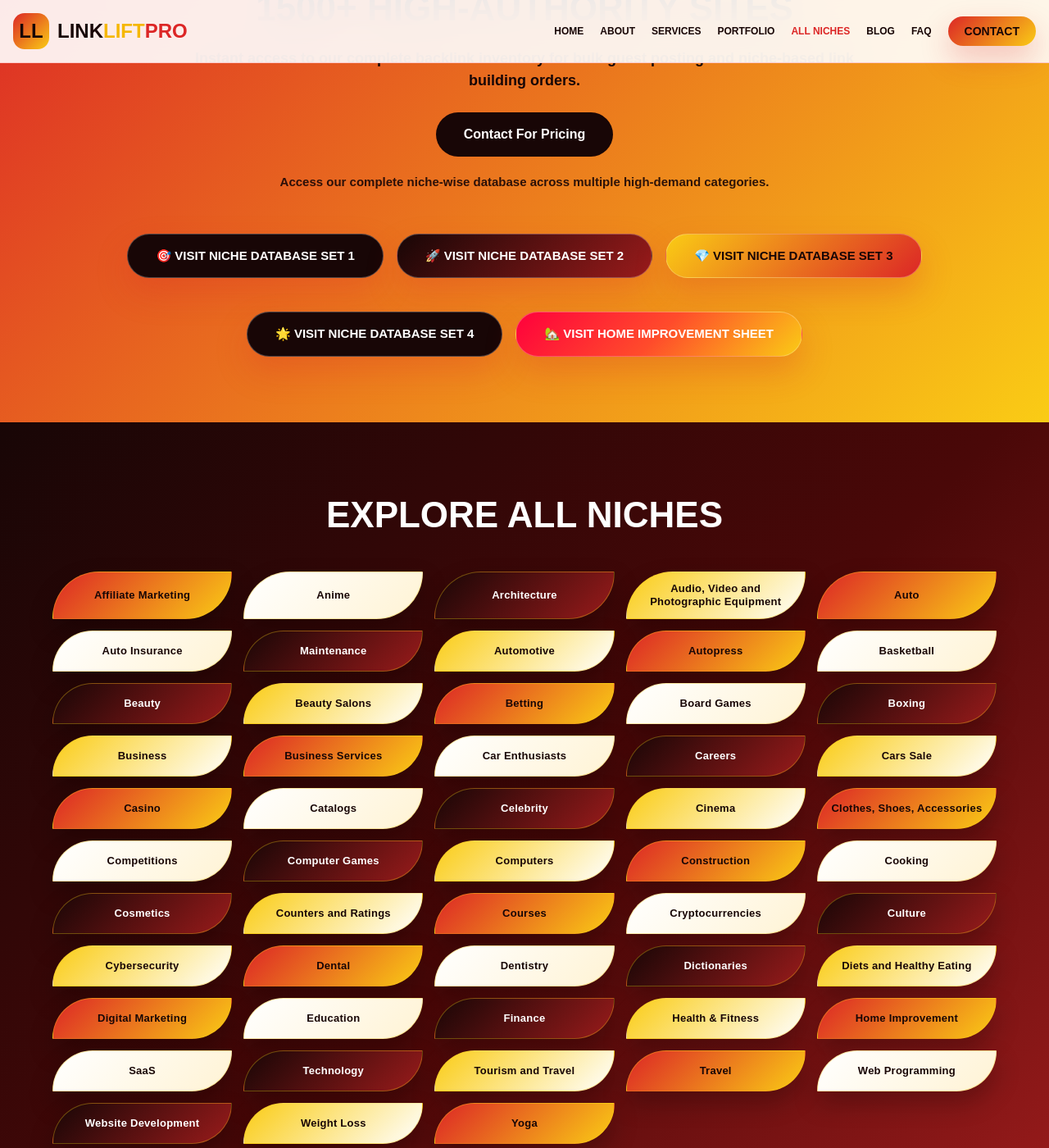
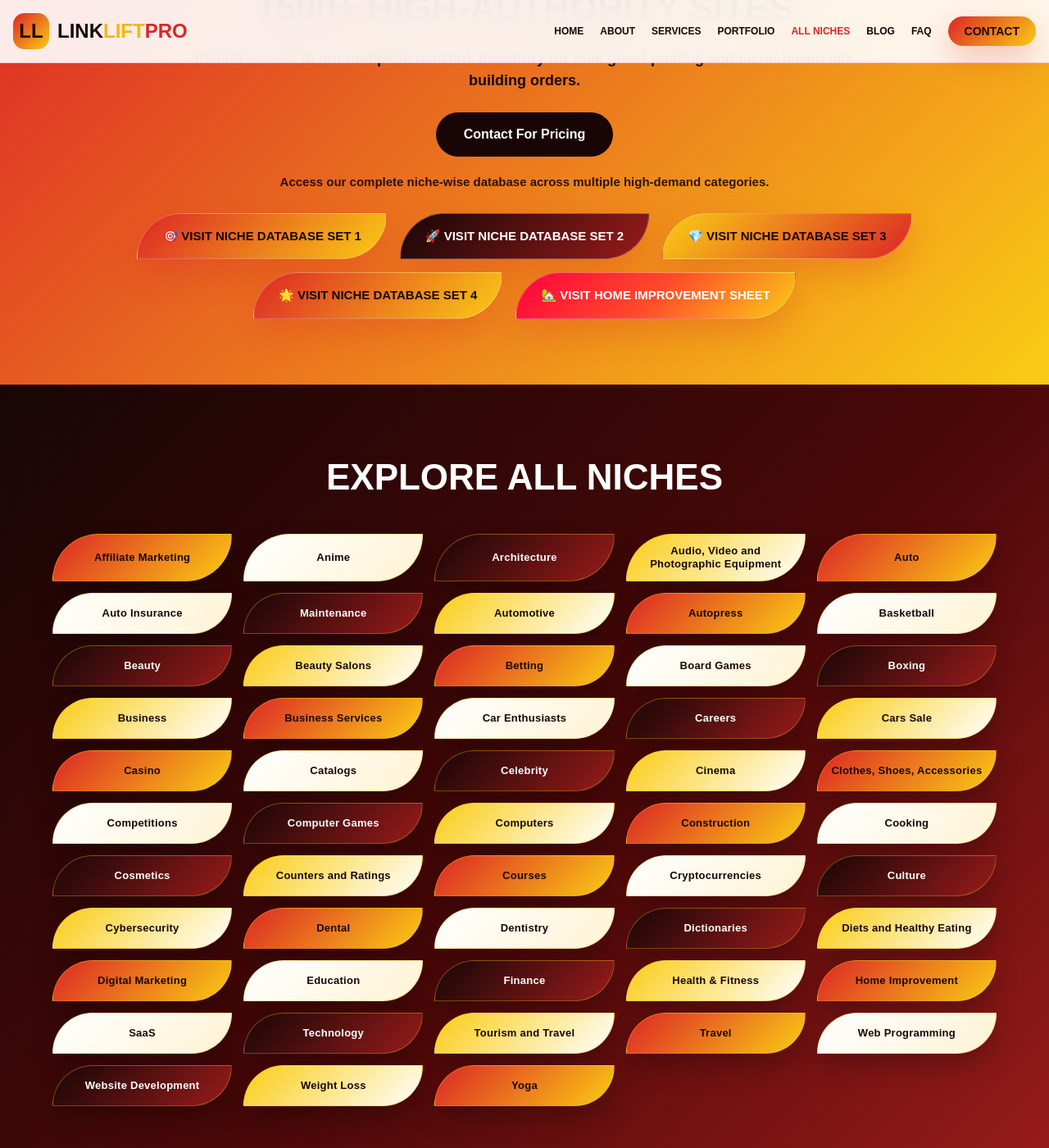
Before and after one commit to Nadeemmayo/linkliftpro.online, a Jekyll site: the page built from all-niches-sites.html, in a window 1280 px wide and 1400 px high, scrolled down 1171 px. Shown: the whole window at 82% size. Built offline with Jekyll 4.4.1, drawn with Linux system fonts in a browser that asks for light colours; nearby versions of some CDN libraries.

Commit message:
Update all-niches-sites.html

```diff
--- a/all-niches-sites.html
+++ b/all-niches-sites.html
@@ -36,13 +36,8 @@
 <link rel="stylesheet" href="https://cdnjs.cloudflare.com/ajax/libs/font-awesome/6.5.0/css/all.min.css">
 
 <style>
-html{
-scroll-behavior:smooth;
-}
-
-*{
-box-sizing:border-box;
-}
+html{scroll-behavior:smooth;}
+*{box-sizing:border-box;}
 
 body{
 margin:0;
@@ -52,10 +47,7 @@
 overflow-x:hidden;
 }
 
-a{
-text-decoration:none;
-color:inherit;
-}
+a{text-decoration:none;color:inherit;}
 
 .hero-bg{
 background:
@@ -64,21 +56,9 @@
 linear-gradient(135deg,#fffaf0 0%,#ffffff 45%,#fff0f0 100%);
 }
 
-.dark-bg{
-background:linear-gradient(135deg,#180606 0%,#4a0808 55%,#991b1b 100%);
-}
-
-.red-text{
-color:#dc2626;
-}
-
-.gold-text{
-color:#f5b700;
-}
-
-.deep-text{
-color:#180606;
-}
+.red-text{color:#dc2626;}
+.gold-text{color:#f5b700;}
+.deep-text{color:#180606;}
 
 .logo-mark{
 width:44px;
@@ -104,9 +84,7 @@
 box-shadow:0 16px 35px rgba(220,38,38,.25);
 }
 
-.main-btn:hover{
-transform:scale(1.05);
-}
+.main-btn:hover{transform:scale(1.05);}
 
 .outline-btn{
 border:2px solid #dc2626;
@@ -124,13 +102,8 @@
 color:#fff;
 }
 
-.mobile-menu{
-display:none;
-}
-
-.mobile-menu.active{
-display:block;
-}
+.mobile-menu{display:none;}
+.mobile-menu.active{display:block;}
 
 .niche-inventory-section{
 padding:70px 6%;
@@ -277,7 +250,7 @@
 margin:auto;
 }
 
-.cta a{
+.cta>a{
 display:inline-block;
 margin-top:25px;
 background:#180606;
@@ -288,297 +261,8 @@
 transition:.3s;
 }
 
-.cta a:hover{
-transform:scale(1.05);
-}
+.cta>a:hover{transform:scale(1.05);}
 
-.niche-wrap{
-display:flex;
-flex-wrap:wrap;
-gap:14px;
-justify-content:center;
-margin-top:40px;
-}
-
-.niche-pill{
-background:#ffffff;
-border:1px dashed rgba(220,38,38,.45);
-color:#dc2626;
-padding:12px 20px;
-border-radius:40px;
-font-weight:900;
-font-size:14px;
-box-shadow:0 14px 35px rgba(80,10,10,.08);
-transition:.3s;
-}
-
-.niche-pill:hover{
-background:#dc2626;
-color:#ffffff;
-transform:translateY(-3px);
-}
-
-.footer{
-background:#180606;
-border-top:1px solid rgba(250,204,21,.20);
-padding:32px 20px;
-text-align:center;
-color:#fff;
-}
-
-.footer-logo{
-font-size:22px;
-font-weight:900;
-}
-
-.footer p{
-color:#ffd6d6;
-font-size:14px;
-margin-top:8px;
-}
-
-@media(max-width:768px){
-.desktop-menu{
-display:none!important;
-}
-
-.mobile-menu{
-background:#fffaf0;
-padding:18px 24px;
-border-top:1px solid rgba(220,38,38,.15);
-}
-
-.mobile-menu a{
-display:block;
-padding:12px 0;
-color:#180606;
-font-weight:bold;
-text-transform:uppercase;
-font-size:13px;
-border-bottom:1px solid rgba(220,38,38,.08);
-}
-
-.niche-inventory-section{
-padding:50px 18px;
-}
-
-.niche-inventory-section h2{
-font-size:30px;
-}
-
-.hero-title{
-font-size:38px!important;
-}
-}
-</style>
-
-<script type="application/ld+json">
-{
-"@context":"https://schema.org",
-"@type":"CollectionPage",
-"name":"All Niches",
-"url":"https://linkliftpro.online/all-niches-sites.html",
-"description":"{{ site.data.all_niches.seo.description | escape }}",
-"publisher":{
-"@type":"Organization",
-"name":"LinkLiftPro",
-"url":"https://linkliftpro.online/"
-},
-"provider":{
-"@type":"Organization",
-"name":"LinkLiftPro"
-}
-}
-</script>
-
-</head>
-
-<body>
-
-<nav class="sticky top-0 z-50 bg-white/90 backdrop-blur-xl border-b border-red-200">
-<div class="max-w-7xl mx-auto flex justify-between items-center p-4">
-
-<a href="index.html" class="text-2xl font-black deep-text flex items-center">
-<span class="logo-mark">LL</span>
-LINK<span class="gold-text">LIFT</span><span class="red-text">PRO</span>
-</a>
-
-<div class="desktop-menu hidden md:flex gap-5 font-bold text-xs uppercase items-center">
-<a href="index.html" class="hover:text-red-600 transition">Home</a>
-<a href="about.html" class="hover:text-red-600 transition">About</a>
-<a href="services.html" class="hover:text-red-600 transition">Services</a>
-<a href="portfolio.html" class="hover:text-red-600 transition">Portfolio</a>
-<a href="all-niches-sites.html" class="red-text transition">All Niches</a>
-<a href="blog.html" class="hover:text-red-600 transition">Blog</a>
-<a href="FAQs.html" class="hover:text-red-600 transition">FAQ</a>
-<a href="contact.html" class="main-btn text-sm px-5 py-2">Contact</a>
-</div>
-
-<button class="mobile-menu-btn text-3xl md:hidden deep-text" type="button">
-<i class="fas fa-bars"></i>
-</button>
-
-</div>
-
-<div class="mobile-menu">
-<a href="index.html">Home</a>
-<a href="about.html">About</a>
-<a href="services.html">Services</a>
-<a href="portfolio.html">Portfolio</a>
-<a href="all-niches-sites.html" class="red-text">All Niches</a>
-<a href="blog.html">Blog</a>
-<a href="FAQs.html">FAQ</a>
-<a href="contact.html">Contact</a>
-</div>
-</nav>
-
-
-<!-- HERO -->
-<section class="hero-bg py-24 px-6 text-center">
-<div class="max-w-6xl mx-auto">
-
-<span class="inline-block border border-red-400/30 bg-white/70 text-red-700 text-xs font-black uppercase tracking-[4px] px-5 py-2 rounded-full mb-6">
-{{ site.data.all_niches.hero.badge | escape }}
-</span>
-
-<h1 class="hero-title text-4xl md:text-6xl font-black uppercase leading-tight mb-6 deep-text">
-{{ site.data.all_niches.hero.heading_before | escape }}
-<span class="red-text">
-{{ site.data.all_niches.hero.highlighted_heading | escape }}
-</span>
-</h1>
-
-<p class="text-[#5a2b2b] text-lg md:text-xl max-w-3xl mx-auto mb-9">
-{{ site.data.all_niches.hero.description | escape }}
-</p>
-
-<div class="flex justify-center gap-4 flex-wrap">
-
-<a href="{{ site.data.all_niches.hero.primary_button_url }}"
-class="main-btn">
-{{ site.data.all_niches.hero.primary_button_text | escape }}
-</a>
-
-<a href="{{ site.data.all_niches.hero.secondary_button_url }}"
-class="outline-btn">
-{{ site.data.all_niches.hero.secondary_button_text | escape }}
-</a>
-
-</div>
-
-</div>
-</section>
-
-
-<!-- DYNAMIC WEBSITE INVENTORY -->
-<section class="niche-inventory-section" id="inventory">
-
-<h2>
-{{ site.data.all_niches.inventory.heading_before | escape }}
-<span class="red-text">
-{{ site.data.all_niches.inventory.highlighted_heading | escape }}
-</span>
-</h2>
-
-<p class="niche-subtitle">
-{{ site.data.all_niches.inventory.description | escape }}
-</p>
-
-<div class="niche-search-wrap">
-<input
-type="text"
-id="nicheTableSearch"
-placeholder="{{ site.data.all_niches.inventory.search_placeholder | escape }}"
->
-</div>
-
-<div class="niche-table-wrap">
-
-<table class="niche-inventory-table" id="nicheInventoryTable">
-
-<thead>
-<tr>
-<th>Websites</th>
-<th>Niche</th>
-<th>DR</th>
-<th>DA</th>
-<th>Country</th>
-<th>Lang</th>
-<th>Traffic</th>
-<th>Price (USD)</th>
-</tr>
-</thead>
-
-<tbody>
-
-{% assign inventory = site.website_inventory | sort: "title" %}
-
-{% if inventory.size > 0 %}
-
-{% for website in inventory %}
-
-<tr>
-
-<td>
-<a
-href="{{ website.url | escape }}"
-target="_blank"
-rel="noopener noreferrer">
-{{ website.title | escape }}
-</a>
-</td>
-
-<td>
-{{ website.niche | escape }}
-</td>
-
-<td class="metric-cell">
-{{ website.dr }}
-</td>
-
-<td class="metric-cell">
-{{ website.da }}
-</td>
-
-<td>
-{{ website.country | default: "-" | escape }}
-</td>
-
-<td>
-{{ website.language | default: "-" | escape }}
-</td>
-
-<td class="traffic-cell">
-{{ website.traffic | escape }}
-</td>
-
-<td class="price-cell">
-{{ website.price | escape }}
-</td>
-
-</tr>
-
-{% endfor %}
-
-{% else %}
-
-<tr>
-<td colspan="8" class="empty-inventory">
-Website inventory is being updated.
-</td>
-</tr>
-
-{% endif %}
-
-</tbody>
-
-</table>
-
-</div>
-</section>
-
-
-<style>
 .database-buttons{
 margin-top:26px;
 display:flex;
@@ -588,40 +272,40 @@
 }
 
 .database-btn{
-display:inline-flex;
+display:inline-flex!important;
 align-items:center;
 justify-content:center;
-padding:16px 30px;
-border-radius:999px 28px 999px 28px;
+padding:16px 30px!important;
+border-radius:999px 28px 999px 28px!important;
 font-size:15px;
 font-weight:900;
 text-decoration:none;
-color:#180606;
-background:linear-gradient(135deg,#dc2626,#facc15);
+color:#180606!important;
+background:linear-gradient(135deg,#dc2626,#facc15)!important;
 box-shadow:0 18px 38px rgba(220,38,38,.25);
 transition:.3s;
 border:1px solid rgba(255,255,255,.25);
 }
 
 .database-btn:hover{
-transform:translateY(-5px) scale(1.03);
-border-radius:28px 999px 28px 999px;
+transform:translateY(-5px) scale(1.03)!important;
+border-radius:28px 999px 28px 999px!important;
 box-shadow:0 24px 55px rgba(220,38,38,.35);
 }
 
 .database-btn.dark{
-background:linear-gradient(135deg,#180606,#991b1b);
-color:#ffffff;
+background:linear-gradient(135deg,#180606,#991b1b)!important;
+color:#ffffff!important;
 }
 
 .database-btn.gold{
-background:linear-gradient(135deg,#facc15,#dc2626);
-color:#180606;
+background:linear-gradient(135deg,#facc15,#dc2626)!important;
+color:#180606!important;
 }
 
 .database-btn.home{
-background:linear-gradient(135deg,#ff003c,#ff4b2b,#facc15);
-color:#ffffff;
+background:linear-gradient(135deg,#ff003c,#ff4b2b,#facc15)!important;
+color:#ffffff!important;
 }
 
 .section{
@@ -694,26 +378,60 @@
 border-color:#facc15;
 }
 
+.footer{
+background:#180606;
+border-top:1px solid rgba(250,204,21,.20);
+padding:32px 20px;
+text-align:center;
+color:#fff;
+}
+
+.footer-logo{
+font-size:22px;
+font-weight:900;
+}
+
+.footer p{
+color:#ffd6d6;
+font-size:14px;
+margin-top:8px;
+}
+
 @media(max-width:1150px){
-.niche-wrap{
-grid-template-columns:repeat(4,1fr);
-}
+.niche-wrap{grid-template-columns:repeat(4,1fr);}
 }
 
 @media(max-width:850px){
-.niche-wrap{
-grid-template-columns:repeat(3,1fr);
+.niche-wrap{grid-template-columns:repeat(3,1fr);}
+.section h2{font-size:34px;}
 }
 
-.section h2{
-font-size:34px;
+@media(max-width:768px){
+.desktop-menu{display:none!important;}
+
+.mobile-menu{
+background:#fffaf0;
+padding:18px 24px;
+border-top:1px solid rgba(220,38,38,.15);
 }
+
+.mobile-menu a{
+display:block;
+padding:12px 0;
+color:#180606;
+font-weight:bold;
+text-transform:uppercase;
+font-size:13px;
+border-bottom:1px solid rgba(220,38,38,.08);
+}
+
+.niche-inventory-section{padding:50px 18px;}
+.niche-inventory-section h2{font-size:30px;}
+.hero-title{font-size:38px!important;}
 }
 
 @media(max-width:560px){
-.section{
-padding:60px 18px;
-}
+.section{padding:60px 18px;}
 
 .niche-wrap{
 grid-template-columns:repeat(2,1fr);
@@ -728,21 +446,207 @@
 }
 </style>
 
+<script type="application/ld+json">
+{
+"@context":"https://schema.org",
+"@type":"CollectionPage",
+"name":"All Niches",
+"url":"https://linkliftpro.online/all-niches-sites.html",
+"description":"{{ site.data.all_niches.seo.description | escape }}",
+"publisher":{
+"@type":"Organization",
+"name":"LinkLiftPro",
+"url":"https://linkliftpro.online/"
+},
+"provider":{
+"@type":"Organization",
+"name":"LinkLiftPro"
+}
+}
+</script>
+</head>
+
+<body>
+
+<nav class="sticky top-0 z-50 bg-white/90 backdrop-blur-xl border-b border-red-200">
+<div class="max-w-7xl mx-auto flex justify-between items-center p-4">
+
+<a href="index.html" class="text-2xl font-black deep-text flex items-center">
+<span class="logo-mark">LL</span>
+LINK<span class="gold-text">LIFT</span><span class="red-text">PRO</span>
+</a>
+
+<div class="desktop-menu hidden md:flex gap-5 font-bold text-xs uppercase items-center">
+<a href="index.html" class="hover:text-red-600 transition">Home</a>
+<a href="about.html" class="hover:text-red-600 transition">About</a>
+<a href="services.html" class="hover:text-red-600 transition">Services</a>
+<a href="portfolio.html" class="hover:text-red-600 transition">Portfolio</a>
+<a href="all-niches-sites.html" class="red-text transition">All Niches</a>
+<a href="blog.html" class="hover:text-red-600 transition">Blog</a>
+<a href="FAQs.html" class="hover:text-red-600 transition">FAQ</a>
+<a href="contact.html" class="main-btn text-sm px-5 py-2">Contact</a>
+</div>
+
+<button class="mobile-menu-btn text-3xl md:hidden deep-text" type="button">
+<i class="fas fa-bars"></i>
+</button>
+
+</div>
+
+<div class="mobile-menu">
+<a href="index.html">Home</a>
+<a href="about.html">About</a>
+<a href="services.html">Services</a>
+<a href="portfolio.html">Portfolio</a>
+<a href="all-niches-sites.html" class="red-text">All Niches</a>
+<a href="blog.html">Blog</a>
+<a href="FAQs.html">FAQ</a>
+<a href="contact.html">Contact</a>
+</div>
+</nav>
+
+<!-- HERO -->
+<section class="hero-bg py-24 px-6 text-center">
+<div class="max-w-6xl mx-auto">
+
+<span class="inline-block border border-red-400/30 bg-white/70 text-red-700 text-xs font-black uppercase tracking-[4px] px-5 py-2 rounded-full mb-6">
+{{ site.data.all_niches.hero.badge | escape }}
+</span>
+
+<h1 class="hero-title text-4xl md:text-6xl font-black uppercase leading-tight mb-6 deep-text">
+{{ site.data.all_niches.hero.heading_before | escape }}
+<span class="red-text">{{ site.data.all_niches.hero.highlighted_heading | escape }}</span>
+</h1>
+
+<p class="text-[#5a2b2b] text-lg md:text-xl max-w-3xl mx-auto mb-9">
+{{ site.data.all_niches.hero.description | escape }}
+</p>
+
+<div class="flex justify-center gap-4 flex-wrap">
+<a href="{{ site.data.all_niches.hero.primary_button_url }}" class="main-btn">
+{{ site.data.all_niches.hero.primary_button_text | escape }}
+</a>
+
+<a href="{{ site.data.all_niches.hero.secondary_button_url }}" class="outline-btn">
+{{ site.data.all_niches.hero.secondary_button_text | escape }}
+</a>
+</div>
+
+</div>
+</section>
+
+<!-- WEBSITE INVENTORY -->
+<section class="niche-inventory-section" id="inventory">
+
+<h2>
+{{ site.data.all_niches.inventory.heading_before | escape }}
+<span class="red-text">{{ site.data.all_niches.inventory.highlighted_heading | escape }}</span>
+</h2>
+
+<p class="niche-subtitle">
+{{ site.data.all_niches.inventory.description | escape }}
+</p>
+
+<div class="niche-search-wrap">
+<input
+type="text"
+id="nicheTableSearch"
+placeholder="{{ site.data.all_niches.inventory.search_placeholder | escape }}">
+</div>
+
+<div class="niche-table-wrap">
+
+<table class="niche-inventory-table" id="nicheInventoryTable">
+
+<thead>
+<tr>
+<th>Websites</th>
+<th>Niche</th>
+<th>DR</th>
+<th>DA</th>
+<th>Country</th>
+<th>Lang</th>
+<th>Traffic</th>
+<th>Price (USD)</th>
+</tr>
+</thead>
+
+<tbody>
+
+{% assign inventory = site.website_inventory | sort: "title" %}
+
+{% if inventory and inventory.size > 0 %}
+
+{% for website in inventory %}
+
+<tr>
+
+<td>
+{% if website.url and website.url != "" %}
+<a href="{{ website.url | escape }}"
+   target="_blank"
+   rel="noopener noreferrer">
+{{ website.title | escape }}
+</a>
+{% else %}
+{{ website.title | escape }}
+{% endif %}
+</td>
+
+<td>{{ website.niche | default: "-" | escape }}</td>
+
+<td class="metric-cell">
+{{ website.dr | default: "-" }}
+</td>
+
+<td class="metric-cell">
+{{ website.da | default: "-" }}
+</td>
+
+<td>
+{{ website.country | default: "-" | escape }}
+</td>
+
+<td>
+{{ website.language | default: "-" | escape }}
+</td>
+
+<td class="traffic-cell">
+{{ website.traffic | default: "-" | escape }}
+</td>
+
+<td class="price-cell">
+{{ website.price | default: "Quote Available" | escape }}
+</td>
+
+</tr>
+
+{% endfor %}
+
+{% else %}
+
+<tr>
+<td colspan="8" class="empty-inventory">
+Website inventory is being updated.
+</td>
+</tr>
+
+{% endif %}
+
+</tbody>
+</table>
+
+</div>
+</section>
 
 <!-- CTA / DATABASE -->
 <section class="cta">
 
-<h2>
-{{ site.data.all_niches.cta.heading | escape }}
-</h2>
+<h2>{{ site.data.all_niches.cta.heading | escape }}</h2>
 
-<p>
-{{ site.data.all_niches.cta.description | escape }}
-</p>
+<p>{{ site.data.all_niches.cta.description | escape }}</p>
 
-<a
-href="{{ site.data.all_niches.cta.button_url }}"
-target="_blank">
+<a href="{{ site.data.all_niches.cta.button_url }}" target="_blank" rel="noopener noreferrer">
 {{ site.data.all_niches.cta.button_text | escape }}
 </a>
 
@@ -753,46 +657,37 @@
 <div class="database-buttons">
 
 <a href="https://docs.google.com/spreadsheets/d/1PzS0V_MzeLtbmC_Xn9WFVNpJtrO7ed61O8KdxY49rsg/edit?usp=drivesdk"
-target="_blank"
-class="database-btn">
+target="_blank" rel="noopener noreferrer" class="database-btn">
 🎯 VISIT NICHE DATABASE SET 1
 </a>
 
 <a href="https://docs.google.com/spreadsheets/d/1kktxEtGN5yJ9KjwLe63ZPQFzmvPgxwMB0oUPZeAH9g4/edit?usp=drivesdk"
-target="_blank"
-class="database-btn dark">
+target="_blank" rel="noopener noreferrer" class="database-btn dark">
 🚀 VISIT NICHE DATABASE SET 2
 </a>
 
 <a href="https://docs.google.com/spreadsheets/d/1I20GICqvUf1FDkpVF5hgrEWD5mW0_T9fzR8qZgJanws/edit?usp=drivesdk"
-target="_blank"
-class="database-btn gold">
+target="_blank" rel="noopener noreferrer" class="database-btn gold">
 💎 VISIT NICHE DATABASE SET 3
 </a>
 
 <a href="https://docs.google.com/spreadsheets/d/1RKt4d46MwTjTm4N-hYdsyzjGVQ1d1zkUUd0F5awD17c/edit?usp=drivesdk"
-target="_blank"
-class="database-btn">
+target="_blank" rel="noopener noreferrer" class="database-btn">
 🌟 VISIT NICHE DATABASE SET 4
 </a>
 
 <a href="https://docs.google.com/spreadsheets/d/1nY8wF-qPW7Z_yEfu7QbXU4nDbLo0QveuI8TjReium0Y/edit?usp=drivesdk"
-target="_blank"
-class="database-btn home">
+target="_blank" rel="noopener noreferrer" class="database-btn home">
 🏡 VISIT HOME IMPROVEMENT SHEET
 </a>
 
 </div>
-
 </section>
-
 
 <!-- NICHE DATABASE LINKS -->
 <section class="section">
 
-<h2>
-{{ site.data.all_niches.niches_section.heading | escape }}
-</h2>
+<h2>{{ site.data.all_niches.niches_section.heading | escape }}</h2>
 
 <div class="niche-wrap">
 
@@ -840,7 +735,7 @@
 <a href="https://docs.google.com/spreadsheets/d/1kktxEtGN5yJ9KjwLe63ZPQFzmvPgxwMB0oUPZeAH9g4/edit?gid=0#gid=0" target="_blank" class="niche-pill">Digital Marketing</a>
 <a href="https://docs.google.com/spreadsheets/d/1kktxEtGN5yJ9KjwLe63ZPQFzmvPgxwMB0oUPZeAH9g4/edit?gid=1381166501#gid=1381166501" target="_blank" class="niche-pill">Education</a>
 <a href="https://docs.google.com/spreadsheets/d/1kktxEtGN5yJ9KjwLe63ZPQFzmvPgxwMB0oUPZeAH9g4/edit?gid=1026873680#gid=1026873680" target="_blank" class="niche-pill">Finance</a>
-<a href="https://docs.google.com/spreadsheets/d/1kktxEtGN5yJ9KjwLe63ZPQFzmvPgxwMB0oUPZeAH9g4/edit?gid=1527484432#gid=1527484432" target="_blank" class="niche-pill">Health & Fitness</a>
+<a href="https://docs.google.com/spreadsheets/d/1kktxEtGN5yJ9KjwLe63ZPQFzmvPgxwMB0oUPZeAH9g4/edit?gid=1527484432#gid=1527484432" target="_blank" class="niche-pill">Health &amp; Fitness</a>
 <a href="https://docs.google.com/spreadsheets/d/1kktxEtGN5yJ9KjwLe63ZPQFzmvPgxwMB0oUPZeAH9g4/edit?gid=476733979#gid=476733979" target="_blank" class="niche-pill">Home Improvement</a>
 
 <a href="https://docs.google.com/spreadsheets/d/1I20GICqvUf1FDkpVF5hgrEWD5mW0_T9fzR8qZgJanws/edit?gid=490479111#gid=490479111" target="_blank" class="niche-pill">SaaS</a>
@@ -855,7 +750,6 @@
 
 </div>
 </section>
-
 
 <!-- FOOTER -->
 <footer class="footer">
@@ -874,7 +768,6 @@
 
 </footer>
 
-
 <script>
 const menuBtn = document.querySelector('.mobile-menu-btn');
 const mobileMenu = document.querySelector('.mobile-menu');
```
Also changed, not shown: other parts of all-niches-sites.html (+6 -3 lines).
